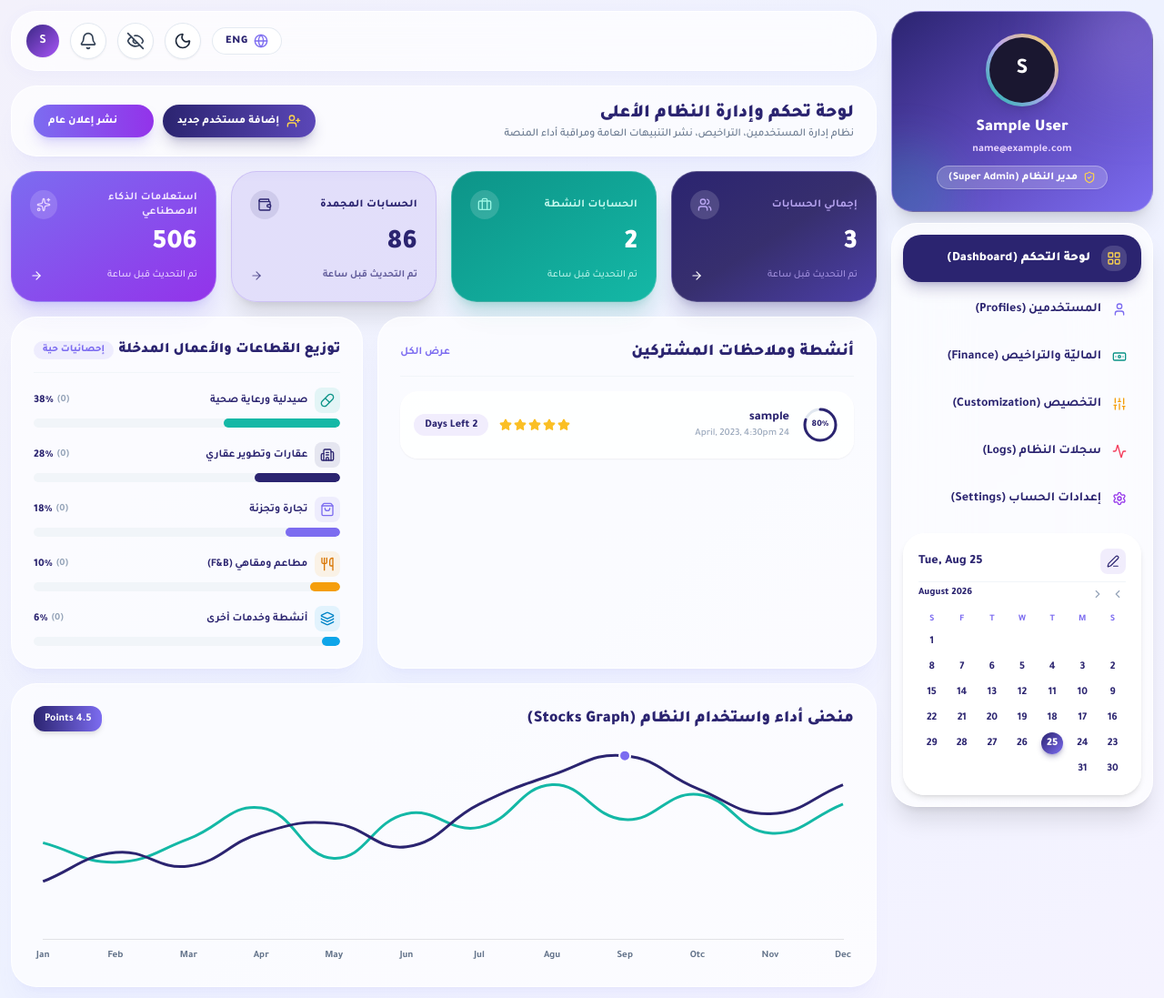
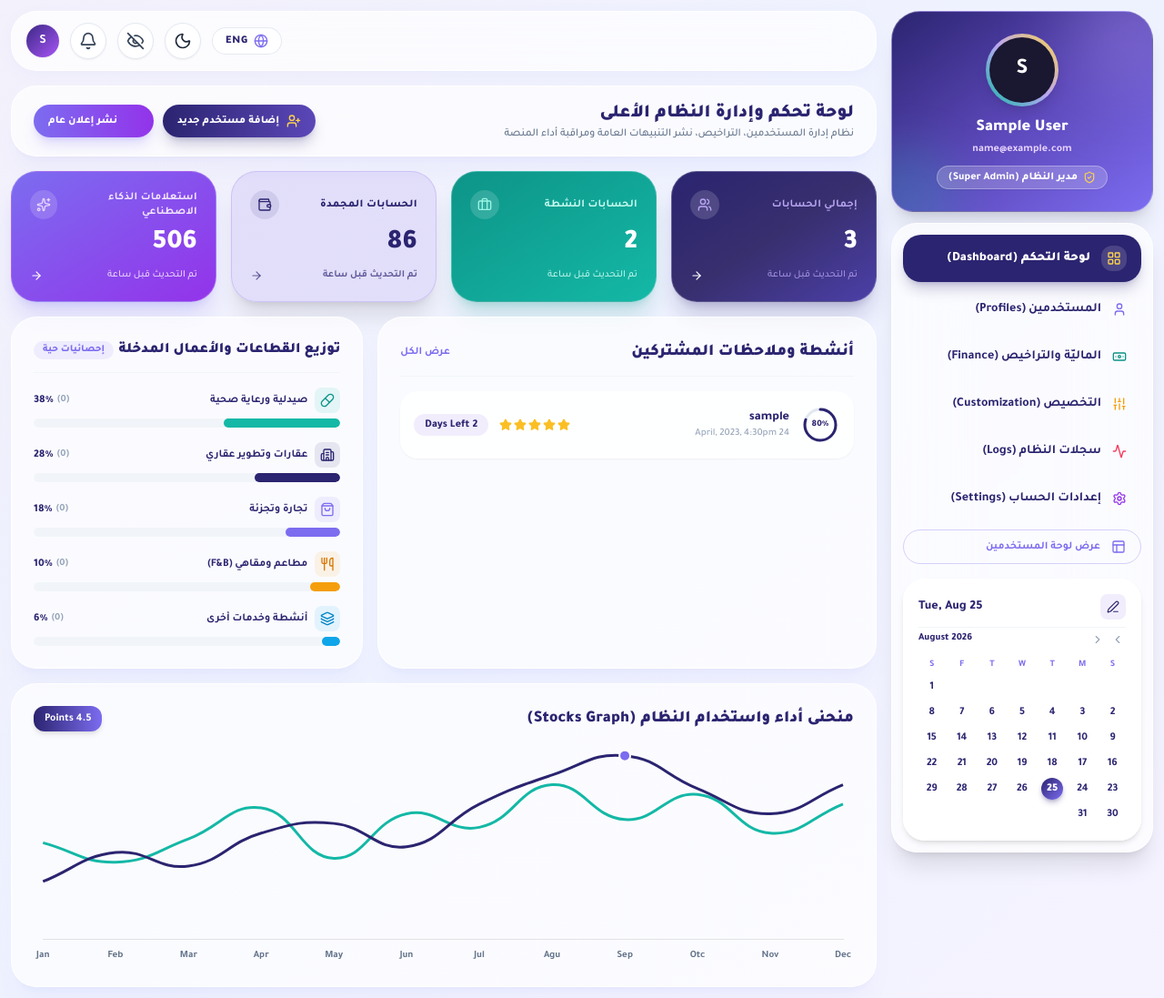
Before and after one commit to meeraalmadilwi-glitch/baseera-app, a Django app: page /admin-dashboard/ in a window 1280 px wide. Shown: the whole page at 91% size. Run offline with Django 5.2, Linux system fonts and the light colour scheme; the visitor is signed in with stand-in values (Sample User, id 1); data comes from the database, SQL or seed files in the repository; data that the repository does not hold is empty; some libraries are stand-ins or nearby versions.

Commit message:
Enhance Admin dashboard linking in sidebar, topbar, and workspace switcher

```diff
--- a/dashboard/templates/dashboard/admin_dashboard.html
+++ b/dashboard/templates/dashboard/admin_dashboard.html
@@ -82,6 +82,12 @@
                 <i data-lucide="settings" class="w-4 h-4 text-purple-600"></i>
                 <span>{% if trans.lang_code == 'ar' %}إعدادات الحساب (Settings){% else %}Settings{% endif %}</span>
             </button>
+
+            <!-- Link to Workspace Dashboard -->
+            <a href="{% url 'dashboard' %}?view=user" class="w-full flex items-center gap-3 px-4 py-2.5 rounded-2xl text-[#7c6cf0] dark:text-purple-300 hover:bg-[#7c6cf0]/10 font-bold text-xs transition-all border border-[#7c6cf0]/30 mt-1">
+                <i data-lucide="layout" class="w-4 h-4"></i>
+                <span>{% if trans.lang_code == 'ar' %}عرض لوحة المستخدمين{% else %}View User Workspace{% endif %}</span>
+            </a>
 
             <!-- 3. Calendar Card (Light Glass Widget) -->
             <div class="bg-white/80 dark:bg-slate-800/80 backdrop-blur-md rounded-[24px] p-4 text-slate-800 dark:text-slate-100 shadow-md border border-white/90 dark:border-slate-700 mt-2 flex flex-col gap-2">
--- a/dashboard/templates/dashboard/sidebar.html
+++ b/dashboard/templates/dashboard/sidebar.html
@@ -81,7 +81,7 @@
         <div class="mt-2 mb-1 px-2 text-[10px] font-semibold tracking-wider text-white/40 uppercase">
             {% if trans.lang_code == 'ar' %}الإدارة (ADMIN){% else %}ADMIN{% endif %}
         </div>
-        <a href="{% url 'admin_dashboard' %}" class="nav-item {% if active_page == 'admin' %}active{% endif %} flex items-center gap-2.5 px-3 py-1.5 rounded-xl text-xs font-medium {% if active_page == 'admin' %}text-white{% else %}text-white/70{% endif %}">
+        <a href="{% url 'admin_dashboard' %}?view=admin" class="nav-item {% if active_page == 'admin' %}active{% endif %} flex items-center gap-2.5 px-3 py-1.5 rounded-xl text-xs font-medium {% if active_page == 'admin' %}text-white{% else %}text-white/70{% endif %}">
             <i data-lucide="shield-check" class="h-4 w-4 text-sky-400"></i>
             <span>{% if trans.lang_code == 'ar' %}لوحة الإشراف (Super Admin){% else %}Super Admin{% endif %}</span>
         </a>
--- a/dashboard/templates/dashboard/topbar.html
+++ b/dashboard/templates/dashboard/topbar.html
@@ -157,6 +157,13 @@
                 <i data-lucide="user" class="h-4 w-4"></i>
                 {% if trans.lang_code == 'ar' %}الملف الشخصي{% else %}Profile{% endif %}
             </a>
+            {% if user.is_staff or user.is_superuser or user.username == 'admin' %}
+            <a href="{% url 'admin_dashboard' %}"
+                class="flex items-center gap-3 px-4 py-2.5 text-sm font-bold text-indigo-600 dark:text-indigo-400 hover:bg-indigo-50 dark:hover:bg-indigo-950/40 transition">
+                <i data-lucide="shield-check" class="h-4 w-4"></i>
+                {% if trans.lang_code == 'ar' %}لوحة الإدارة (Admin){% else %}Admin Dashboard{% endif %}
+            </a>
+            {% endif %}
             <div class="my-1 border-t border-gray-100 dark:border-slate-700"></div>
             <a href="{% url 'logout' %}"
                 class="flex items-center gap-3 px-4 py-2.5 text-sm font-bold text-rose-600 dark:text-rose-400 hover:bg-rose-50 dark:hover:bg-rose-950/40 transition">
--- a/dashboard/views.py
+++ b/dashboard/views.py
@@ -442,7 +442,14 @@ def agents_hub(request):
 
 @login_required
 def dashboard(request):
-    if (request.user.is_staff or request.user.is_superuser or request.user.username == "admin") and not request.session.get("impersonated_from"):
+    view_mode = request.GET.get("view")
+    if view_mode == "user":
+        request.session["admin_view_mode"] = "user"
+    elif view_mode == "admin":
+        request.session.pop("admin_view_mode", None)
+        return redirect("admin_dashboard")
+
+    if (request.user.is_staff or request.user.is_superuser or request.user.username == "admin") and not request.session.get("impersonated_from") and request.session.get("admin_view_mode") != "user":
         return redirect("admin_dashboard")
 
     profile, _ = Profile.objects.get_or_create(user=request.user)
```
